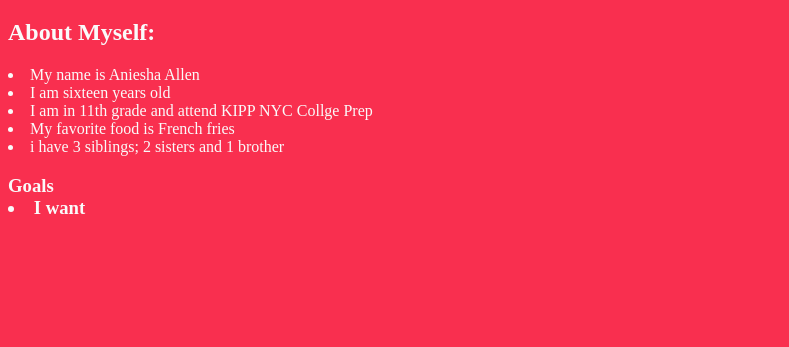
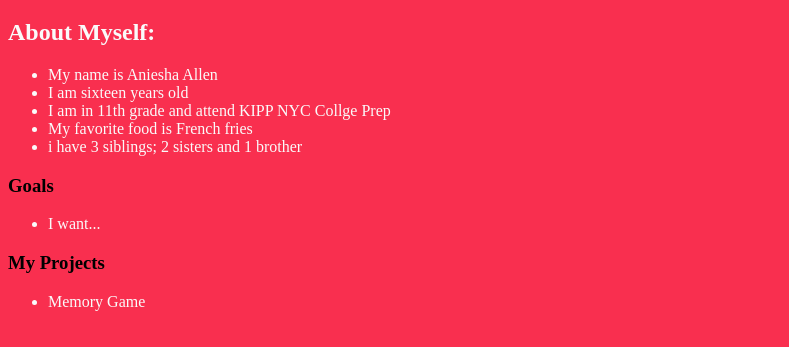
Before and after one commit to anieshaa/anieshaa.github.io, a plain HTML site: page index.html in a window 1280 px wide. Shown: the part 61-408 px from the top of the page, without its empty margins (0-789 px from the left). Drawn offline with Linux system fonts and the light colour scheme.

Commit message:
Update index.html

```diff
--- a/index.html
+++ b/index.html
@@ -7,12 +7,20 @@
   <body>
     <h1>Aniesha Allen </h1>
     <h2>About Myself:</h2>
- <li>My name is Aniesha Allen
- <li>I am sixteen years old
- <li>I am in 11th grade and attend KIPP NYC Collge Prep
-   <li>My favorite food is French fries
-     <li>i have 3 siblings; 2 sisters and 1 brother
-    <h3>Goals
-  <li>I want
+    <ul>
+      <li>My name is Aniesha Allen</li>
+      <li>I am sixteen years old</li>
+       <li>I am in 11th grade and attend KIPP NYC Collge Prep</li>
+       <li>My favorite food is French fries</li>
+       <li>i have 3 siblings; 2 sisters and 1 brother</li>
+    </ul>
+    <h3>Goals</h3>
+    <ul>
+      <li>I want...</li>
+    </ul>
+    <h3>My Projects</h3>
+    <ul>
+      <a href="memory/index.html"></a><li>Memory Game</li></a>
+    </ul>
   </body>
   </html>
```
